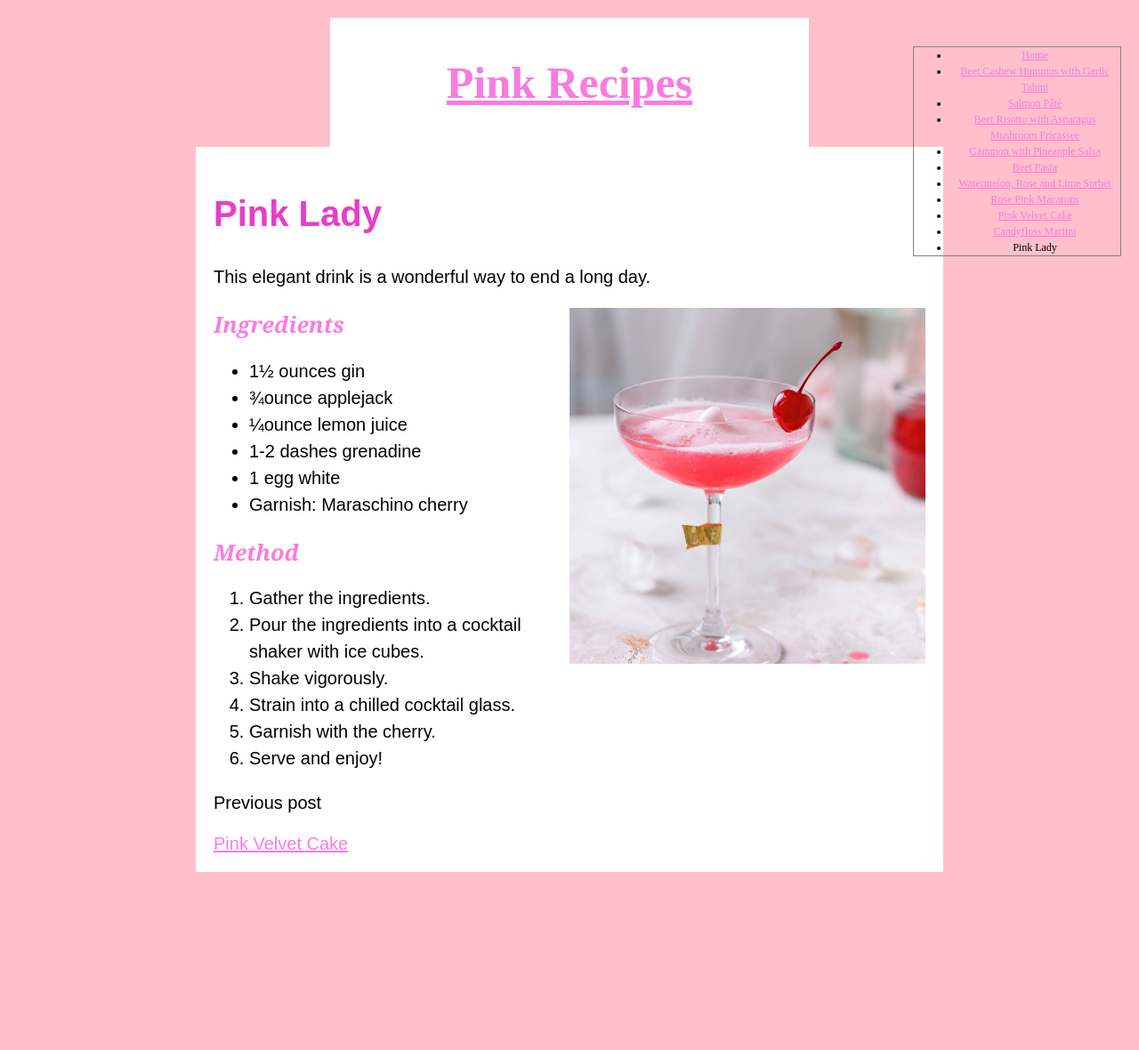
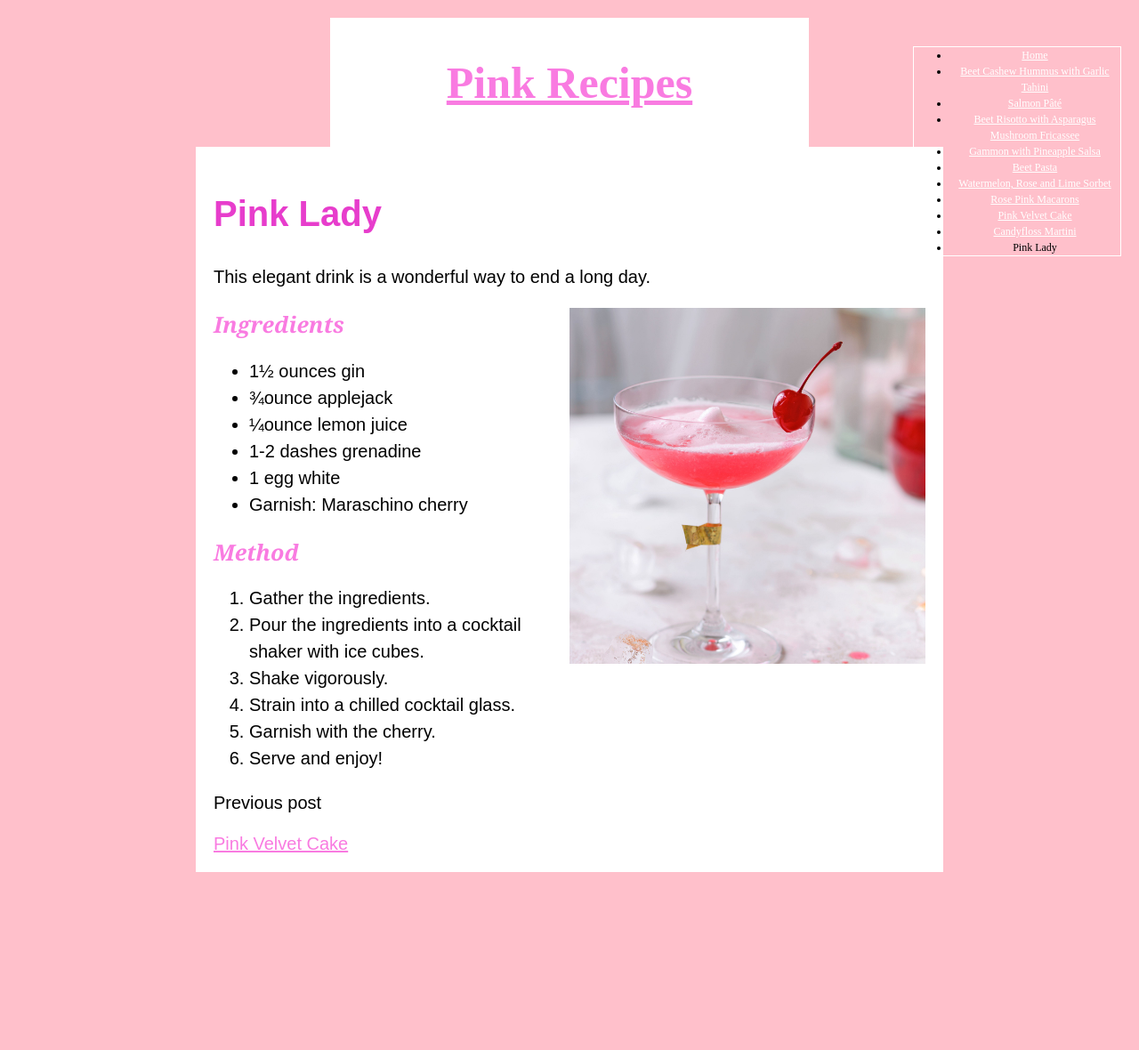
Before and after one commit to JohnsonSpeaks/johnsonspeaks.github.io, a Jekyll site: the page built from _recipes/recipe9.markdown, in a window 1280 px wide. Shown: the whole page at 89% size. Built offline with Jekyll 4.4.1, drawn with Linux system fonts in a browser that asks for light colours.

Commit message:
box menu

```diff
--- a/assets/css/recipes.css
+++ b/assets/css/recipes.css
@@ -117,7 +117,7 @@ a {
 
 /* for a menu for all recipes */
 ul.recipes {
-  border: 1px solid gray;
+  border: 1px solid white;
   width: 15%;
   float:right;
   font-size: 60%;
@@ -125,3 +125,7 @@ ul.recipes {
   top:40px;
   right:20px;
 }
+
+ul.recipes a {
+  color: white;
+}
```
